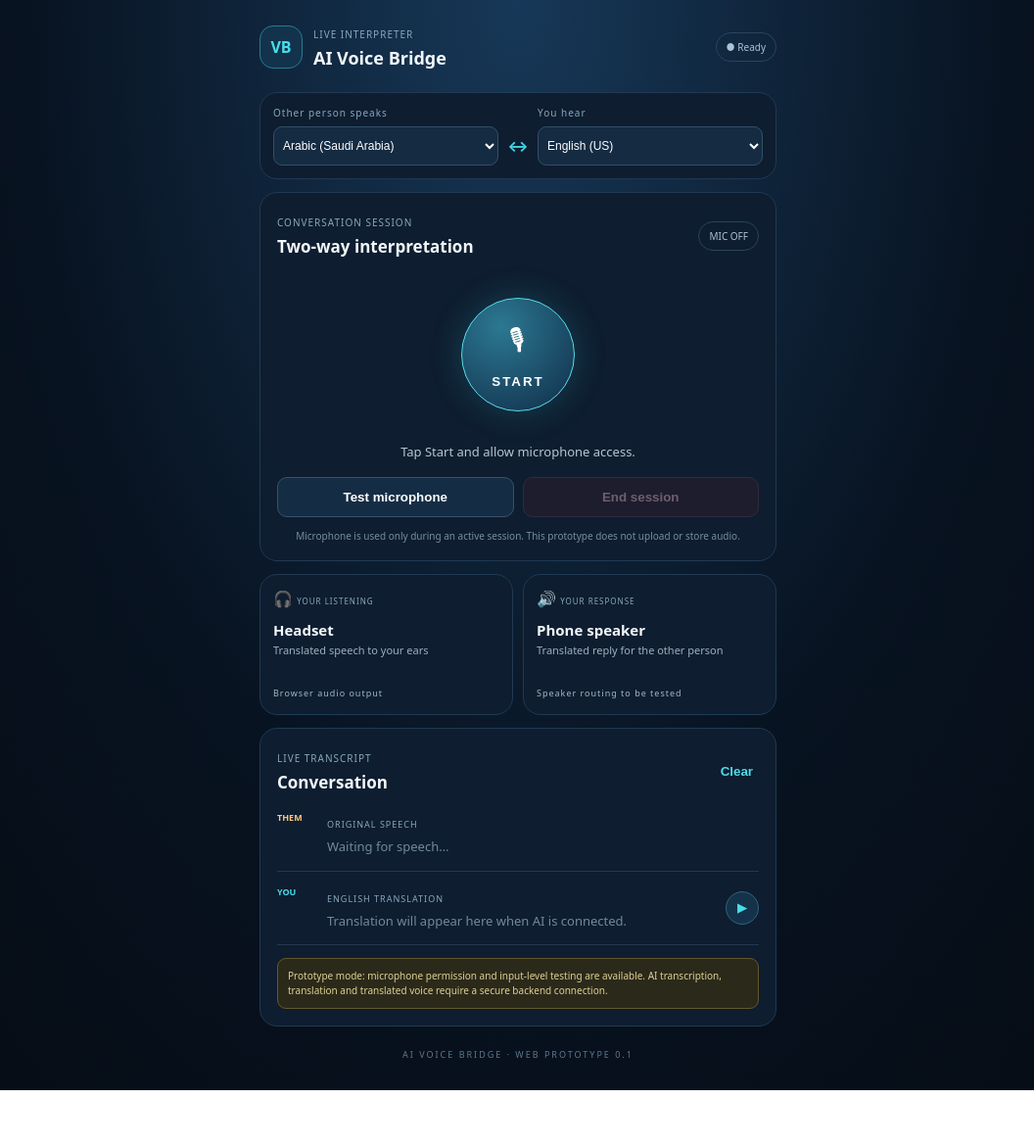
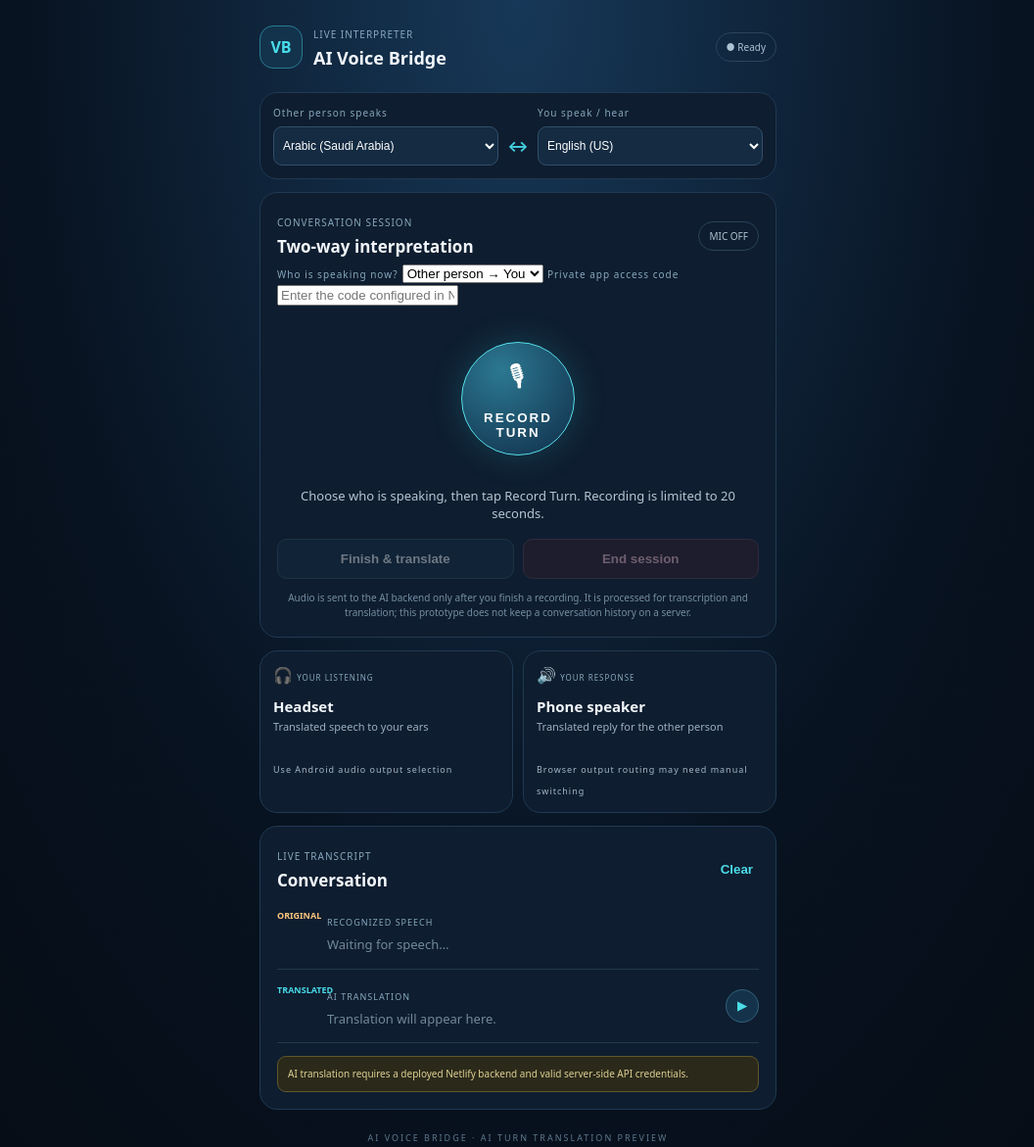
Before and after one commit to jonathancariquetan-sudo/AI-Voice-Bridge, a plain HTML site: page index.html in a window 1280 px wide. Shown: the whole page at 98% size, without its empty margins (111-1167 px from the left). Before the commit the page ends 1113 px from the top, so only its background shows below. Drawn offline with Linux system fonts and the light colour scheme.

Commit message:
Add two-way speaker turn controls and secure access-code input

```diff
--- a/index.html
+++ b/index.html
@@ -1,8 +1,87 @@
 <!doctype html>
-<html lang="en"><head><meta charset="utf-8"><meta name="viewport" content="width=device-width,initial-scale=1,viewport-fit=cover"><meta name="theme-color" content="#081321"><meta name="description" content="AI Voice Bridge live interpreter"><link rel="manifest" href="manifest.webmanifest"><link rel="stylesheet" href="styles.css"><title>AI Voice Bridge</title></head>
-<body><main class="app">
-<header><div class="logo">VB</div><div class="brand"><small>LIVE INTERPRETER</small><h1>AI Voice Bridge</h1></div><span id="status" class="pill">● Ready</span></header>
-<section class="languages"><div><label>Other person speaks</label><select id="source"><option value="ar-SA">Arabic (Saudi Arabia)</option><option value="ar">Arabic</option><option value="hi-IN">Hindi</option><option value="ur-PK">Urdu</option><option value="fil-PH">Filipino</option><option value="zh-CN">Chinese</option><option value="fr-FR">French</option></select></div><b>↔</b><div><label>You hear</label><select id="target"><option value="en-US">English (US)</option><option value="fil-PH">Filipino</option><option value="hi-IN">Hindi</option><option value="ur-PK">Urdu</option><option value="ar-SA">Arabic</option><option value="zh-CN">Chinese</option><option value="fr-FR">French</option></select></div></section>
-<section class="panel"><div class="panelhead"><div><small>CONVERSATION SESSION</small><h2>Two-way interpretation</h2></div><span id="micstatus" class="pill">MIC OFF</span></div><div class="orb"><button id="start" class="mic"><span>🎙</span><strong>START</strong></button></div><p id="hint">Tap Start and allow microphone access.</p><div class="buttons"><button id="test">Test microphone</button><button id="stop" class="stop" disabled>End session</button></div><p class="privacy">Microphone is used only during an active session. This prototype does not upload or store audio.</p></section>
-<section class="routes"><article><div>🎧 <small>YOUR LISTENING</small></div><h3>Headset</h3><p>Translated speech to your ears</p><small>Browser audio output</small></article><article><div>🔊 <small>YOUR RESPONSE</small></div><h3>Phone speaker</h3><p>Translated reply for the other person</p><small>Speaker routing to be tested</small></article></section>
-<section class="panel transcript"><div class="panelhead"><div><small>LIVE TRANSCRIPT</small><h2>Conversation</h2></div><button id="clear" class="link">Clear</button></div><div class="line"><b>THEM</b><div><small>Original speech</small><p id="original" class="muted">Waiting for speech…</p></div></div><div class="line"><b>YOU</b><div><small>English translation</small><p id="translated" class="muted">Translation will appear here when AI is connected.</p></div><button id="play" disabled>▶</button></div><div class="warning">Prototype mode: microphone permission and input-level testing are available. AI transcription, translation and translated voice require a secure backend connection.</div></section><footer>AI VOICE BRIDGE · WEB PROTOTYPE 0.1</footer></main><script src="app.js"></script></body></html>
+<html lang="en">
+<head>
+  <meta charset="utf-8">
+  <meta name="viewport" content="width=device-width,initial-scale=1,viewport-fit=cover">
+  <meta name="theme-color" content="#081321">
+  <meta name="description" content="AI Voice Bridge two-way speech translator">
+  <link rel="manifest" href="manifest.webmanifest">
+  <link rel="stylesheet" href="styles.css">
+  <title>AI Voice Bridge</title>
+</head>
+<body>
+<main class="app">
+  <header>
+    <div class="logo">VB</div>
+    <div class="brand"><small>LIVE INTERPRETER</small><h1>AI Voice Bridge</h1></div>
+    <span id="status" class="pill">● Ready</span>
+  </header>
+
+  <section class="languages">
+    <div><label for="source">Other person speaks</label>
+      <select id="source">
+        <option value="ar-SA">Arabic (Saudi Arabia)</option>
+        <option value="ar">Arabic</option>
+        <option value="hi-IN">Hindi</option>
+        <option value="ur-PK">Urdu</option>
+        <option value="fil-PH">Filipino</option>
+        <option value="zh-CN">Chinese</option>
+        <option value="fr-FR">French</option>
+      </select>
+    </div>
+    <b>↔</b>
+    <div><label for="target">You speak / hear</label>
+      <select id="target">
+        <option value="en-US">English (US)</option>
+        <option value="fil-PH">Filipino</option>
+        <option value="hi-IN">Hindi</option>
+        <option value="ur-PK">Urdu</option>
+        <option value="ar-SA">Arabic</option>
+        <option value="zh-CN">Chinese</option>
+        <option value="fr-FR">French</option>
+      </select>
+    </div>
+  </section>
+
+  <section class="panel">
+    <div class="panelhead">
+      <div><small>CONVERSATION SESSION</small><h2>Two-way interpretation</h2></div>
+      <span id="micstatus" class="pill">MIC OFF</span>
+    </div>
+
+    <label for="direction">Who is speaking now?</label>
+    <select id="direction">
+      <option value="incoming">Other person → You</option>
+      <option value="reply">You → Other person</option>
+    </select>
+
+    <label for="accessCode">Private app access code</label>
+    <input id="accessCode" type="password" autocomplete="off" placeholder="Enter the code configured in Netlify">
+
+    <div class="orb">
+      <button id="start" class="mic"><span>🎙</span><strong>RECORD TURN</strong></button>
+    </div>
+    <p id="hint">Choose who is speaking, then tap Record Turn. Recording is limited to 20 seconds.</p>
+    <div class="buttons">
+      <button id="test" disabled>Finish & translate</button>
+      <button id="stop" class="stop" disabled>End session</button>
+    </div>
+    <p class="privacy">Audio is sent to the AI backend only after you finish a recording. It is processed for transcription and translation; this prototype does not keep a conversation history on a server.</p>
+  </section>
+
+  <section class="routes">
+    <article><div>🎧 <small>YOUR LISTENING</small></div><h3>Headset</h3><p>Translated speech to your ears</p><small>Use Android audio output selection</small></article>
+    <article><div>🔊 <small>YOUR RESPONSE</small></div><h3>Phone speaker</h3><p>Translated reply for the other person</p><small>Browser output routing may need manual switching</small></article>
+  </section>
+
+  <section class="panel transcript">
+    <div class="panelhead"><div><small>LIVE TRANSCRIPT</small><h2>Conversation</h2></div><button id="clear" class="link">Clear</button></div>
+    <div class="line"><b>ORIGINAL</b><div><small>Recognized speech</small><p id="original" class="muted">Waiting for speech…</p></div></div>
+    <div class="line"><b>TRANSLATED</b><div><small>AI translation</small><p id="translated" class="muted">Translation will appear here.</p></div><button id="play" disabled>▶</button></div>
+    <div id="warning" class="warning">AI translation requires a deployed Netlify backend and valid server-side API credentials.</div>
+  </section>
+  <footer>AI VOICE BRIDGE · AI TURN TRANSLATION PREVIEW</footer>
+</main>
+<script src="app.js"></script>
+</body>
+</html>
```
